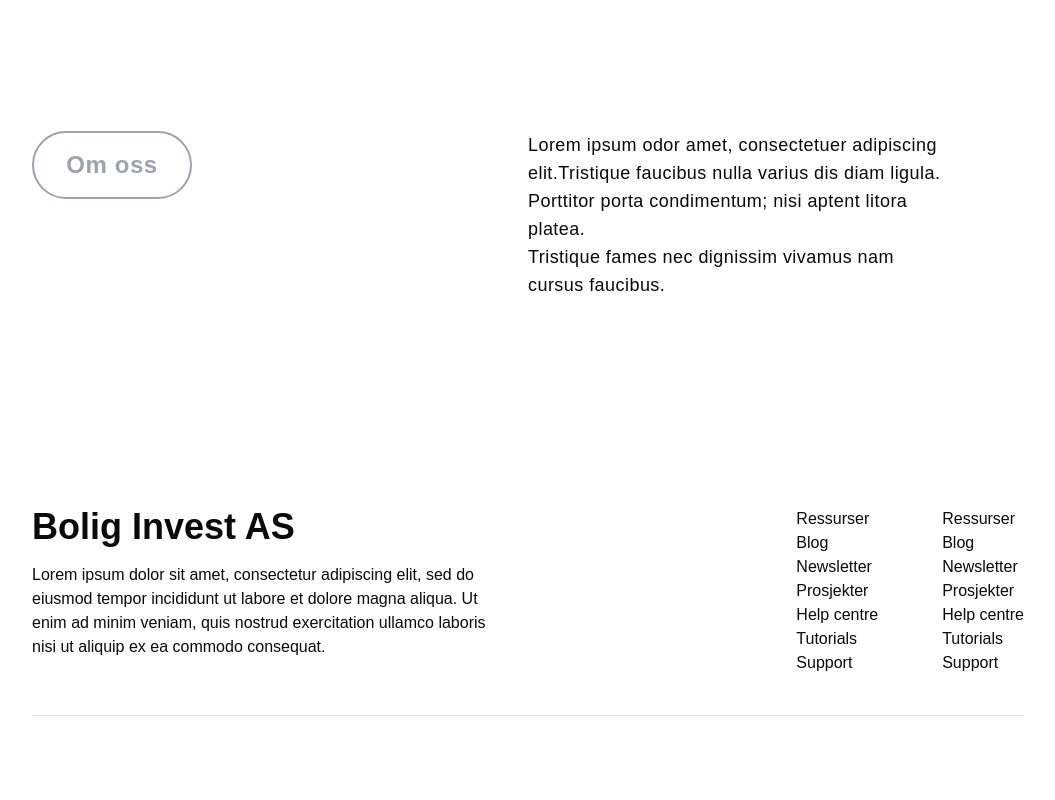
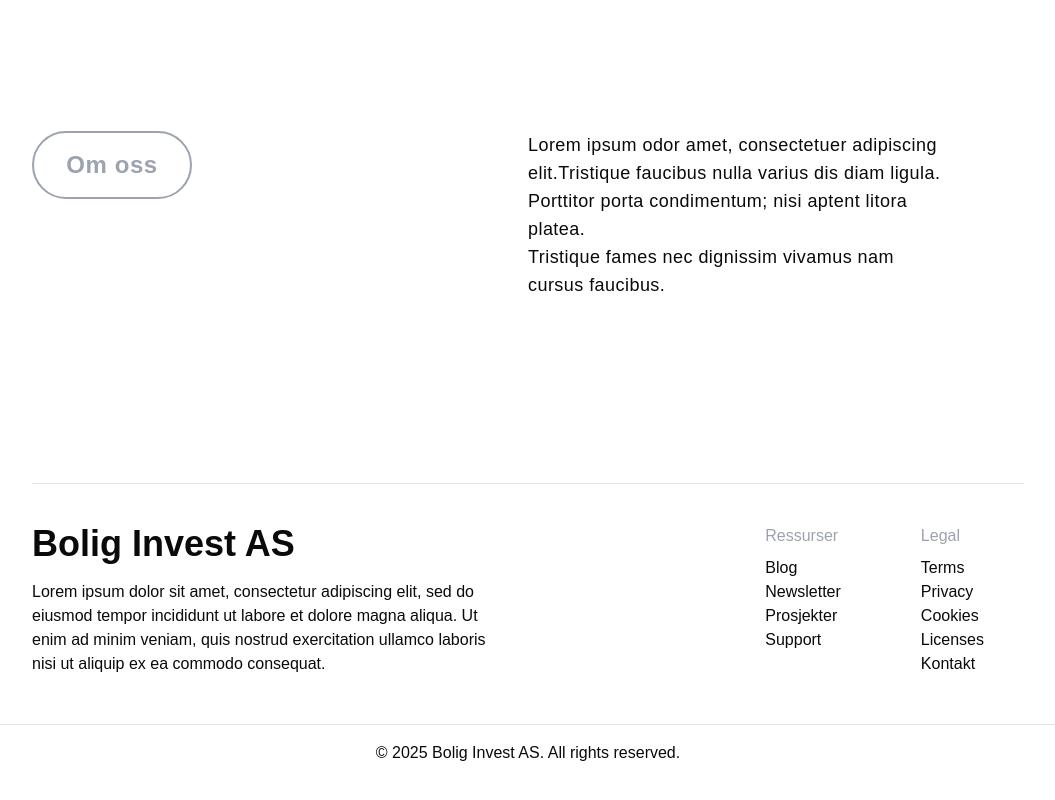
Before and after one commit to Sebastian-Nyberget/Bolig-Invest-AS, a Next.js app: page / in a window 1280 px wide. Shown: the part 2043-2843 px from the top of the page, without its empty margins (112-1167 px from the left). Built offline with nearby package versions, Linux system fonts and the light colour scheme.

Commit message:
Update Footer.tsx

```diff
--- a/components/Footer.tsx
+++ b/components/Footer.tsx
@@ -2,40 +2,49 @@ import Link from "next/link";
 import { Separator } from "./ui/separator";
 
 const Footer = () => {
+  const currentYear = new Date().getFullYear();
+
   return (
-    <footer className="w-full px-36 py-16">
+    <footer className="w-full">
+      <div className="px-36">
+        <div className="py-10">
+          <Separator />
+        </div>
         <div className="flex justify-between">
           <div>
             <h1 className="font-bold text-4xl">Bolig Invest AS</h1>
             <p className="pt-4">Lorem ipsum dolor sit amet, consectetur adipiscing elit, sed do <br /> eiusmod tempor incididunt ut labore et dolore magna aliqua. Ut <br /> enim ad minim veniam, quis nostrud exercitation ullamco laboris <br /> nisi ut aliquip ex ea commodo consequat.</p>
           </div>
-        <div className="flex space-x-16">
+          <div className="flex space-x-20 pr-10">
             <ul className="flex flex-col">
-            <li>Ressurser</li>
-            <Link href="/">Blog</Link>
-            <Link href="/">Newsletter</Link>
-            <Link href="/">Prosjekter</Link>
-            <Link href="/">Help centre</Link>
-            <Link href="/">Tutorials</Link>
-            <Link href="/">Support</Link>
+              <li className="text-gray-400 font-medium pb-2">Ressurser</li>
+              <Link href="/" className="hover:underline">Blog</Link>
+              <Link href="/" className="hover:underline">Newsletter</Link>
+              <Link href="/" className="hover:underline">Prosjekter</Link>
+              <Link href="/" className="hover:underline">Support</Link>
             </ul>
             <ul className="flex flex-col">
-            <li>Ressurser</li>
-            <Link href="/">Blog</Link>
-            <Link href="/">Newsletter</Link>
-            <Link href="/">Prosjekter</Link>
-            <Link href="/">Help centre</Link>
-            <Link href="/">Tutorials</Link>
-            <Link href="/">Support</Link>
+              <li className="text-gray-400 font-medium pb-2">Legal</li>
+              <Link href="/" className="hover:underline">Terms</Link>
+              <Link href="/" className="hover:underline">Privacy</Link>
+              <Link href="/" className="hover:underline">Cookies</Link>
+              <Link href="/" className="hover:underline">Licenses</Link>
+              <Link href="/" className="hover:underline">Kontakt</Link>
             </ul>
           </div>
         </div>
+      </div>
 
-      <div className="py-10">
+      <div className="px-16">
+        <div className="pt-12 pb-4">
           <Separator />
         </div>
 
-      <div></div>
+        <div className="w-full h-auto flex justify-center pb-4">
+          <p>© {currentYear} <Link href="/" className="hover:underline">Bolig Invest AS</Link>. All rights reserved.</p>
+        </div>
+      </div>
+
     </footer>
 
   );
```
Lines whose indentation alone changed are shown as unchanged.
